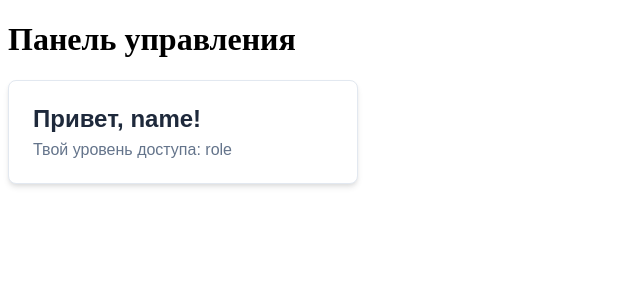
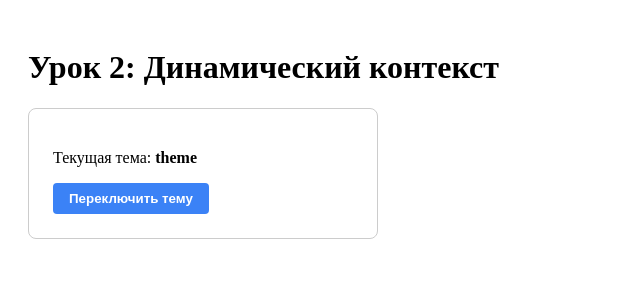
Before and after one commit to mejiamin/context_api, a React (Vite) app: page / in a window 1280 px wide. Shown: the top 300 px of the page, without its empty margins (0-640 px from the left). Built offline with nearby package versions, Linux system fonts and the light colour scheme.

Commit message:
learned lesson-1

```diff
--- a/src/App.tsx
+++ b/src/App.tsx
@@ -1,12 +1,10 @@
-import { Profile } from "@/components"
+import { ThemeToggler } from "./components"
 
 export const App = () => {
-
-
   return (
-    <div className="app-container">
-      <h1>Панель управления</h1>
-      <Profile />
+    <div style={{ padding: '20px' }}>
+      <h1>Урок 2: Динамический контекст</h1>
+      <ThemeToggler />
     </div>
   )
 }
--- a/src/components/index.ts
+++ b/src/components/index.ts
@@ -1 +1 @@
-export { Profile } from "./profile/Profile";
+export { ThemeToggler } from "./themeToggler/ThemeToggler";
--- a/src/components/profile/Profile.tsx
+++ /dev/null
@@ -1,13 +0,0 @@
-import styles from './profile.module.css';
-
-export const Profile = () => {
-
-  // <div>Ошибка: Компонент должен быть внутри UserContext.Provider</div>
-
-  return (
-    <div className={styles.profileCard}>
-      <h2>Привет, name!</h2>
-      <p>Твой уровень доступа: role</p>
-    </div>
-  )
-}
--- a/src/components/profile/profile.module.css
+++ /dev/null
@@ -1,22 +0,0 @@
-.profileCard {
-  border: 1px solid #e2e8f0;
-  border-radius: 8px;
-  padding: 24px;
-  background-color: #ffffff;
-  max-width: 300px;
-  box-shadow: 0 4px 6px -1px rgba(0, 0, 0, 0.1), 0 2px 4px -1px rgba(0, 0, 0, 0.06);
-  font-family: sans-serif;
-}
-
-.profileCard h2 {
-  margin: 0 0 8px 0;
-  color: #1e293b;
-  font-size: 1.5rem;
-}
-
-.profileCard p {
-  margin: 0;
-  color: #64748b;
-  font-size: 1rem;
-  font-weight: 500;
-}
--- /dev/null
+++ b/src/components/themeToggler/ThemeToggler.tsx
@@ -0,0 +1,16 @@
+import styles from './themeToggler.module.css';
+
+export const ThemeToggler = () => {
+
+
+  return (
+    <div className={`
+      ${styles.box}
+    `}>
+      <p>Текущая тема: <strong>theme</strong></p>
+      <button className={styles.button}>
+        Переключить тему
+      </button>
+    </div>
+  );
+}
--- /dev/null
+++ b/src/components/themeToggler/themeToggler.module.css
@@ -0,0 +1,31 @@
+.box {
+  padding: 24px;
+  border-radius: 8px;
+  transition: background-color 0.3s ease, color 0.3s ease;
+  max-width: 300px;
+  border: 1px solid #ccc;
+}
+
+.light {
+  background-color: #ffffff;
+  color: #1e293b;
+}
+
+.dark {
+  background-color: #1e293b;
+  color: #ffffff;
+}
+
+.button {
+  padding: 8px 16px;
+  border: none;
+  border-radius: 4px;
+  background-color: #3b82f6;
+  color: white;
+  cursor: pointer;
+  font-weight: bold;
+}
+
+.button:hover {
+  background-color: #2563eb;
+}
--- /dev/null
+++ b/src/context/ThemeContext.tsx
@@ -0,0 +1 @@
+type Theme = '';
--- a/src/context/UserContext.ts
+++ /dev/null
@@ -1,3 +0,0 @@
-export interface User {
-  name: string
-}
--- /dev/null
+++ b/src/context/index.ts
@@ -0,0 +1 @@
+export * from "./ThemeContext";
```
Also changed, not shown: 1 other file (tests, documents, lock files or other folders).
